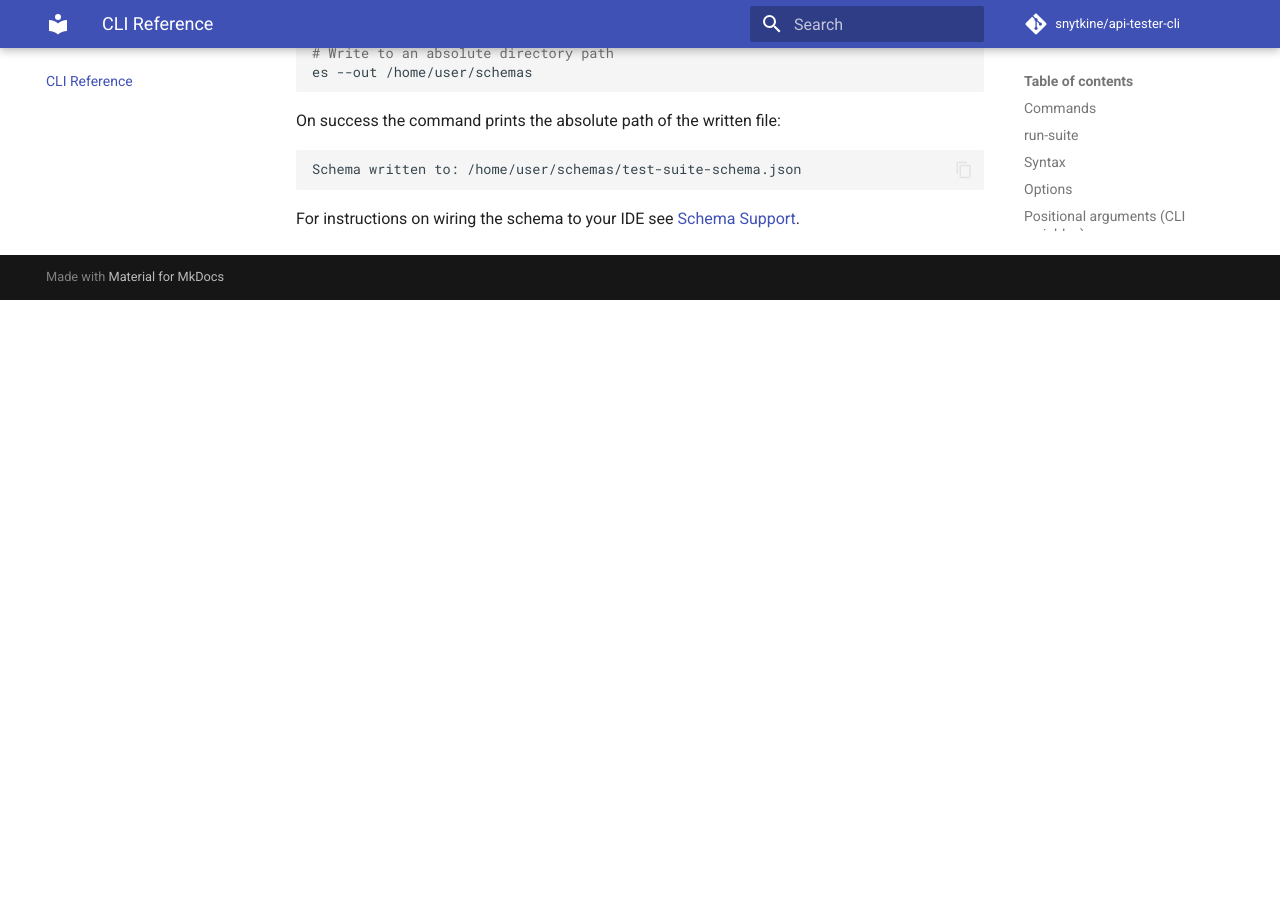
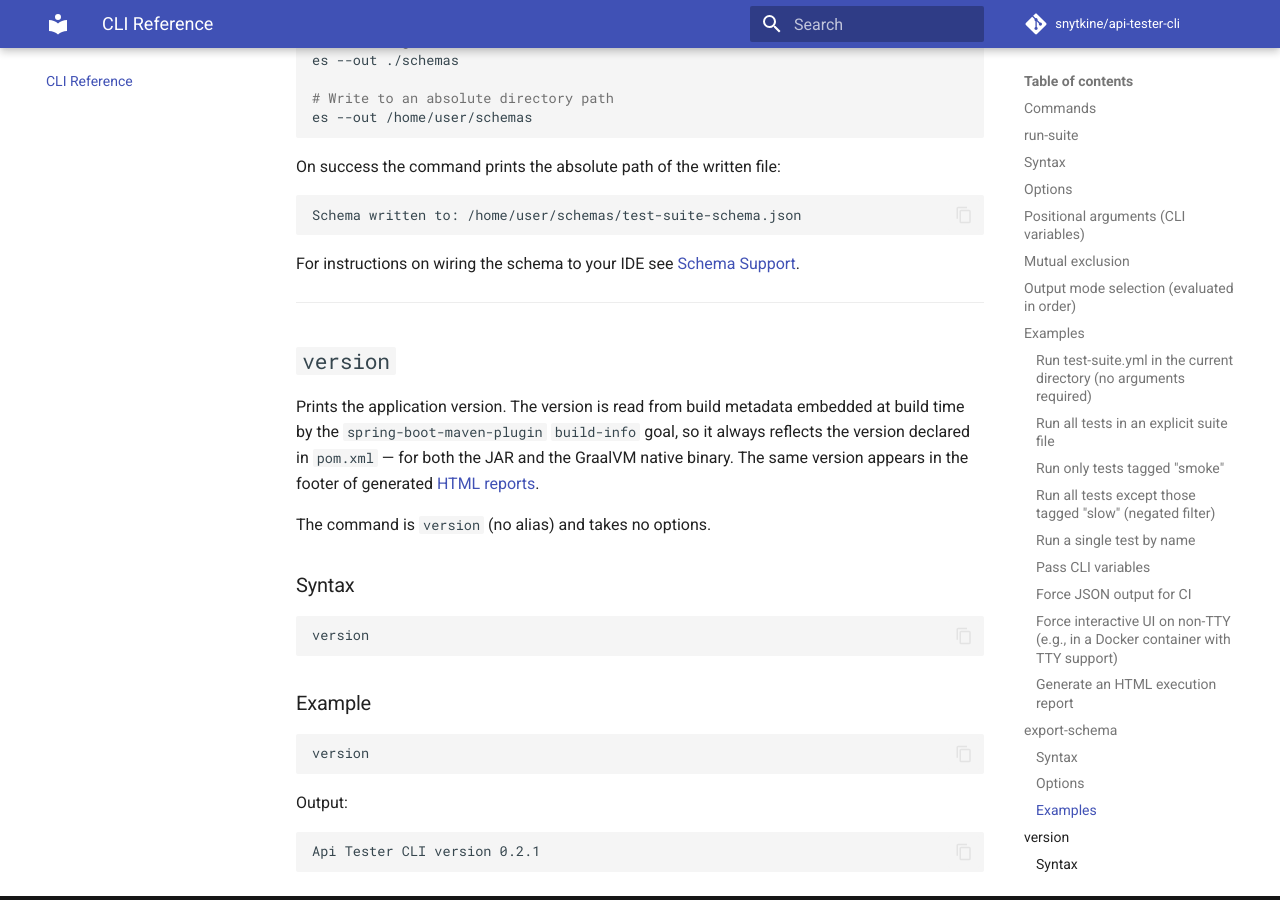
Before and after one commit to snytkine/api-tester-cli, an MkDocs documentation site: the page built from docs/cli-reference.md, in a window 1280 px wide and 900 px high, scrolled down 4080 px. Built offline with MkDocs 1.6.1 and Material for MkDocs 9.7.7, drawn with Linux system fonts in a browser that asks for light colours; comment, search, counter and statistics services are not loaded; before the commit the page ends 4380 px from its top, so only the background shows below that; some of the changed text lies outside the part shown.

Commit message:
docs: document the version command in README and docs/
The version command (Issue #34) was implemented but undocumented. Adds it to:
- docs/cli-reference.md — commands table + dedicated `version` section
- README.md — "Checking The Version" section
- docs/getting-started.md — "verify the build" step

Co-Authored-By: Claude Opus 4.8 <noreply@anthropic.com>

````diff
--- a/docs/cli-reference.md
+++ b/docs/cli-reference.md
@@ -6,6 +6,7 @@
 |---------|-------------|
 | [`run-suite`](#run-suite) | Load and execute a test-suite YAML file |
 | [`export-schema`](#export-schema) | Export the bundled JSON Schema to a local file |
+| [`version`](#version) | Display the application version |
 
 ---
 
@@ -152,3 +153,32 @@ Schema written to: /home/user/schemas/test-suite-schema.json
 ```
 
 For instructions on wiring the schema to your IDE see [Schema Support](schema-support.md).
+
+---
+
+## `version`
+
+Prints the application version. The version is read from build metadata embedded at build time by
+the `spring-boot-maven-plugin` `build-info` goal, so it always reflects the version declared in
+`pom.xml` — for both the JAR and the GraalVM native binary. The same version appears in the footer
+of generated [HTML reports](html-report.md).
+
+The command is `version` (no alias) and takes no options.
+
+### Syntax
+
+```
+version
+```
+
+### Example
+
+```bash
+version
+```
+
+Output:
+
+```
+Api Tester CLI version 0.2.1
+```
````
Also changed, not shown: README.md (+21 -0 lines), docs/getting-started.md (+16 -0 lines).
